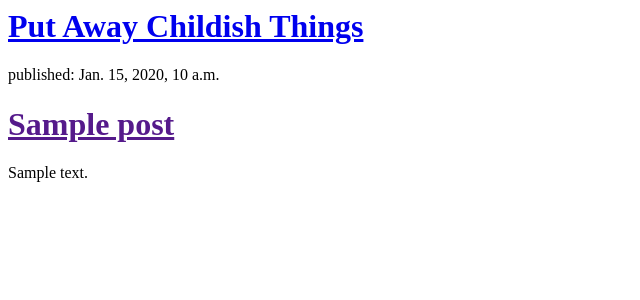
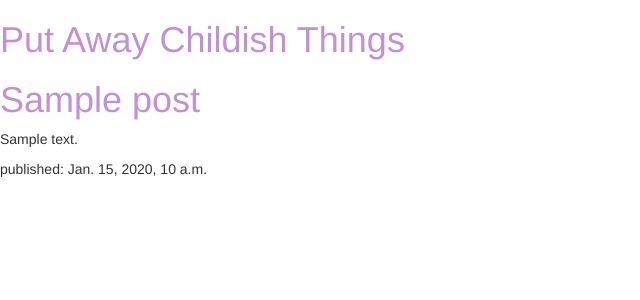
Before and after one commit to josieg01/my-first-blog, a Django app: template blog/templates/blog/post_list.html in a window 1280 px wide. Shown: the top 300 px of the page, without its empty margins (0-640 px from the left). Run offline with Django 3.2, Linux system fonts and the light colour scheme; the template is opened without the code that fills it: values that come from a table or form of the project are taken from there, others are empty; tables that the repository leaves empty hold one stand-in row (values such as "Sample post"); some libraries are stand-ins or nearby versions.

Commit message:
Modified CSS bits

```diff
--- /dev/null
+++ b/blog/static/css/blog.css
@@ -0,0 +1,3 @@
+h1 a {
+    color: #C390D4;
+}
--- /dev/null
+++ b/blog/templates/blog/blog.css
@@ -0,0 +1,3 @@
+h1 a {
+    color: #FFFFFF;
+}
--- a/blog/templates/blog/post_list.html
+++ b/blog/templates/blog/post_list.html
@@ -1,6 +1,10 @@
+{% load staticfiles %}
 <html>
     <head>
         <title> Put Away Childish Things </title>
+        <link rel="stylesheet" href="//maxcdn.bootstrapcdn.com/bootstrap/3.2.0/css/bootstrap.min.css">
+        <link rel="stylesheet" href="//maxcdn.bootstrapcdn.com/bootstrap/3.2.0/css/bootstrap-theme.min.css">
+        <link rel="stylesheet" href="{% static 'css/blog.css' %}">
     </head>
     <body>
      <div>
@@ -9,9 +13,9 @@
 
 {% for post in posts %}
     <div>
-        <p>published: {{ post.published_date }}</p>
         <h1><a href="">{{ post.title }}</a></h1>
         <p>{{ post.text|linebreaks }}</p>
+        <p>published: {{ post.published_date }}</p>
     </div>
 {% endfor %}
     </body>
```
